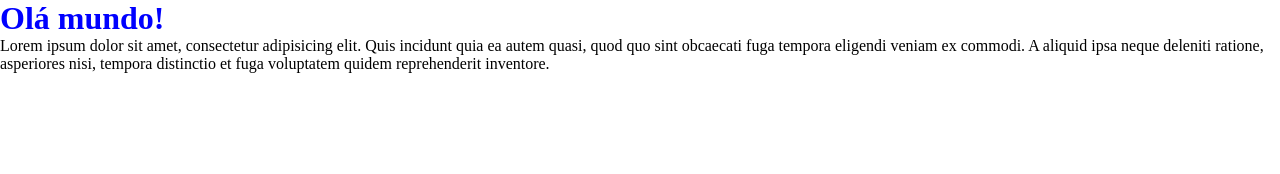
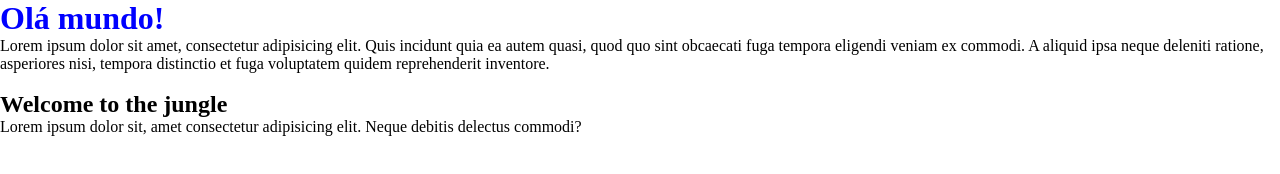
Before and after one commit to tuliofariabarbosa/primeirotestegit, a plain HTML site: page index.html in a window 1280 px wide. Drawn offline with Linux system fonts and the light colour scheme.

Commit message:
segunda alteracao

```diff
--- a/index.html
+++ b/index.html
@@ -9,5 +9,8 @@
 <body>
     <h1>Olá mundo!</h1>
     <p>Lorem ipsum dolor sit amet, consectetur adipisicing elit. Quis incidunt quia ea autem quasi, quod quo sint obcaecati fuga tempora eligendi veniam ex commodi. A aliquid ipsa neque deleniti ratione, asperiores nisi, tempora distinctio et fuga voluptatem quidem reprehenderit inventore.</p>
+    <br>
+    <h2>Welcome to the jungle</h2>
+    <p>Lorem ipsum dolor sit, amet consectetur adipisicing elit. Neque debitis delectus commodi?</p>
 </body>
 </html>
```
